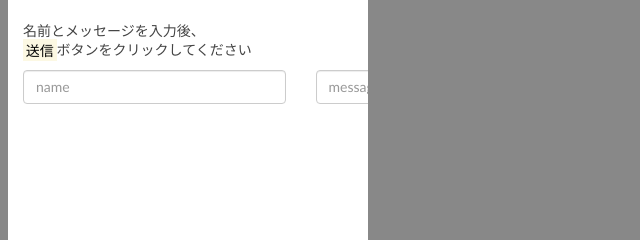
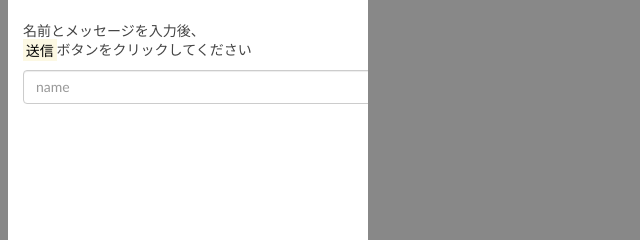
Before and after one commit to pollseed/hogechan-io-socket, a website: page index.html in a window 1280 px wide. Shown: the part 338-578 px from the top of the page, 0-640 px from the left. Drawn offline with nearby package versions, Linux system fonts and the light colour scheme; no server answers.

Commit message:
fix col size

```diff
--- a/index.html
+++ b/index.html
@@ -55,7 +55,7 @@
         <h5 style="line-height: 140%">名前とメッセージを入力後、<br>
           <mark>送信</mark>ボタンをクリックしてください</h5>
         <div class="row">
-          <div class="col-xs-3">
+          <div class="col-xs-4">
             <input type="text" class="form-control" id="name" placeholder="name"/>
           </div>
           <div class="col-xs-4">
```
